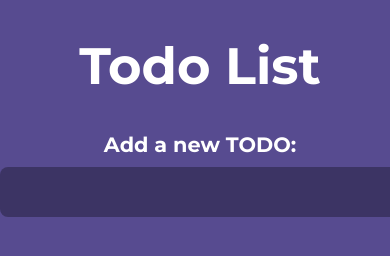
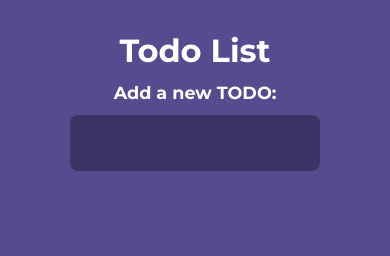
Before and after one commit to matheusmosca/Todo-list, a website: page html/index.html in a window 390 px wide. Drawn offline with nearby package versions, Linux system fonts and the light colour scheme.

Commit message:
Responsive design

```diff
--- a/css/style.css
+++ b/css/style.css
@@ -29,6 +29,8 @@ main {
 }
 
 h1 {
+    margin-top: 1em;
+    margin-bottom: .3em;
     font-size: 3.2rem;
     font-weight: bold;
 }
@@ -61,6 +63,11 @@ li {
     width: 400px;
     height: 55px;
     box-sizing: border-box;
+
+    /* font awesome */
+    display: flex;
+    justify-content: space-between;
+    align-items: center;
 }
 
 label {
@@ -70,3 +77,65 @@ label {
     margin-bottom: .5em;
     box-sizing: border-box;
 }
+
+@media (max-width: 400px) {
+    main {
+        width: 300px;
+    }
+
+    h1 {
+        font-size: 2rem;
+    }
+
+    label {
+        font-size: 1.1rem;
+    }
+
+    form {
+         width: 210px;
+    }
+
+    ul {
+        width: 210px;
+    }
+
+    li {
+        width: 100%;
+        box-sizing: border-box;
+    }
+
+    input[type=text] {
+        width: 100%;
+    }
+}
+
+@media (max-width: 440px) {
+    main {
+        width: 100%px;
+    }
+
+    h1 {
+        font-size: 2rem;
+    }
+
+    label {
+        font-size: 1.1rem;
+    }
+
+    form {
+         width: 250px;
+    }
+
+    ul {
+        width: 250px;
+    }
+
+    li {
+        width: 100%;
+        box-sizing: border-box;
+    }
+
+    input[type=text] {
+        width: 100%;
+    }
+}
--- a/html/index.html
+++ b/html/index.html
@@ -3,8 +3,9 @@
 <head>
     <meta charset="UTF-8">
     <meta name="viewport" content="width=device-width, initial-scale=1.0">
+    <script src="https://kit.fontawesome.com/58af133207.js" crossorigin="anonymous"></script>
+    <link rel="stylesheet" href="https://stackpath.bootstrapcdn.com/bootstrap/4.4.1/css/bootstrap.min.css" integrity="sha384-Vkoo8x4CGsO3+Hhxv8T/Q5PaXtkKtu6ug5TOeNV6gBiFeWPGFN9MuhOf23Q9Ifjh" crossorigin="anonymous">
     <link rel="stylesheet" href="../css/style.css">
-    <script src="https://kit.fontawesome.com/58af133207.js" crossorigin="anonymous"></script>
     <title>TODO List App</title>
 </head>
 <body>
@@ -15,9 +16,7 @@
             <input type="text" name="add">
         </form>
             <ul>
-               <!-- <li>Lorem ipsum dolor sit amet. <i class="fas fa-trash-alt"></i></li>
-               <li>Lorem ipsum ipisicing. <i class="fas fa-trash-alt"></i></li>
-               <li>Lorem ipsum dolor sit. <i class="fas fa-trash-alt"></i></li>  -->
+                <!-- <li class="d-flex justify-content-between align-itens-center">oiii<i class="fas fa-trash-alt delete"></i></li> -->
             </ul>
     </main>
     <script src="../src/index.js"></script>
--- a/src/index.js
+++ b/src/index.js
@@ -53,6 +53,7 @@ form.addEventListener('submit', (e) => {
     // Saves the new TODO in local Storage
     listOfTodos.push(todoContent);
     saveInStorage()
+    input.value = '';
 });
 
 // Deleting Todo:
```
